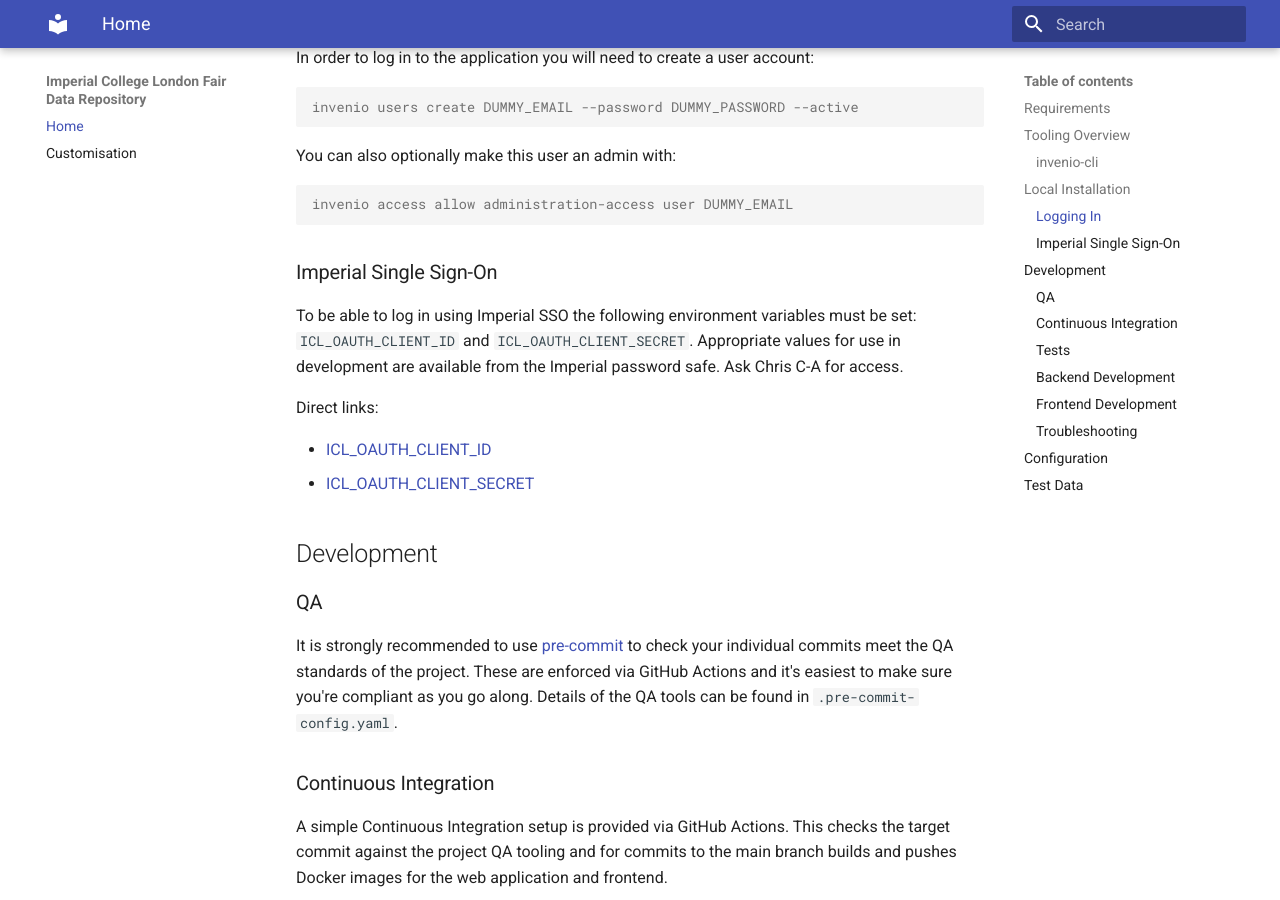
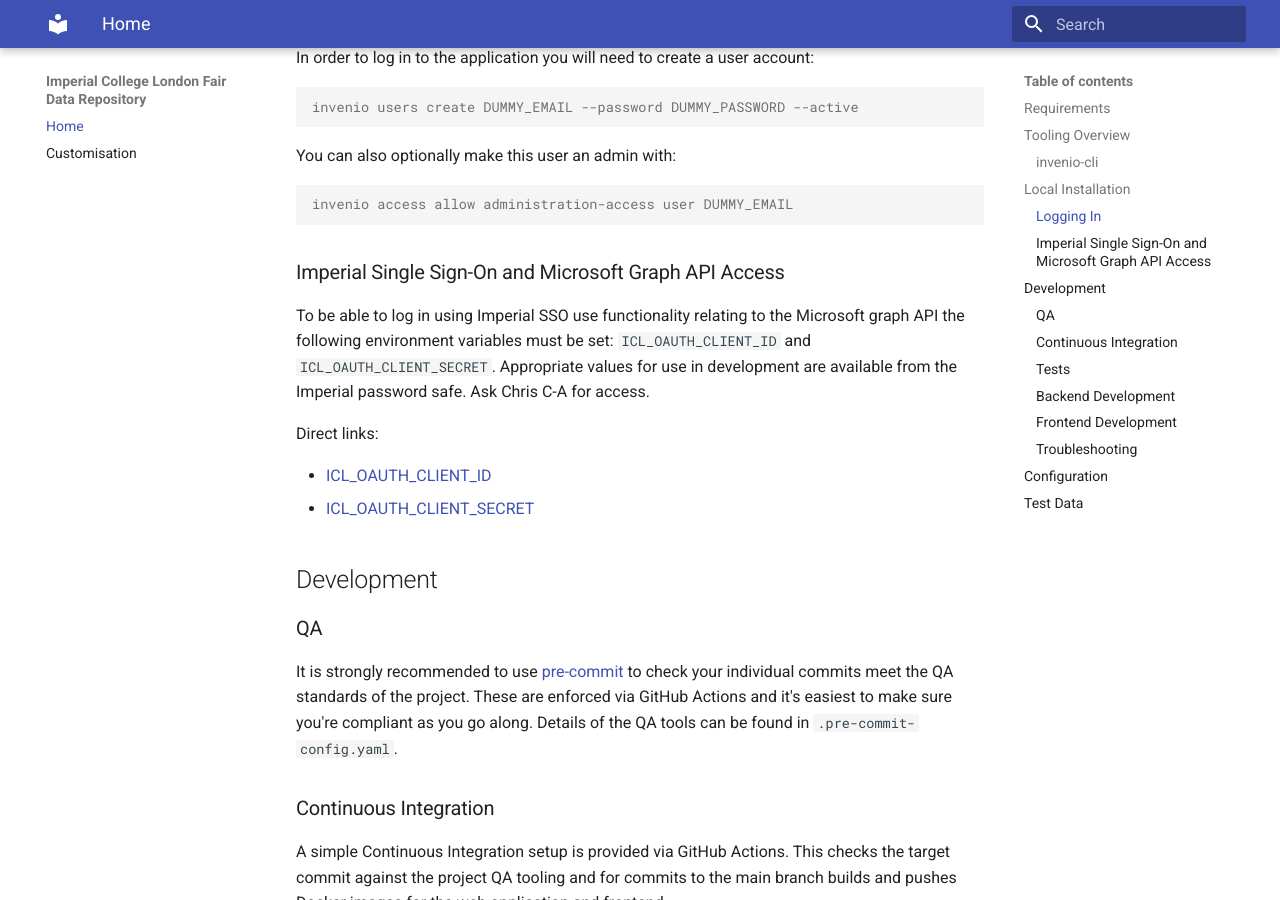
Before and after one commit to ImperialCollegeLondon/fair-data-repository, an MkDocs documentation site: the page built from docs/index.md, in a window 1280 px wide and 900 px high, scrolled down 2841 px. Built offline with MkDocs 1.6.1 and Material for MkDocs 9.7.7, drawn with Linux system fonts in a browser that asks for light colours.

Commit message:
Add reference to microsoft graph api in docs

````diff
--- a/docs/index.md
+++ b/docs/index.md
@@ -124,11 +124,12 @@
 invenio access allow administration-access user DUMMY_EMAIL
 ```
 
-### Imperial Single Sign-On
+### Imperial Single Sign-On and Microsoft Graph API Access
 
-To be able to log in using Imperial SSO the following environment variables must be set:
-`ICL_OAUTH_CLIENT_ID` and `ICL_OAUTH_CLIENT_SECRET`. Appropriate values for use in
-development are available from the Imperial password safe. Ask Chris C-A for access.
+To be able to log in using Imperial SSO use functionality relating to the Microsoft
+graph API the following environment variables must be set: `ICL_OAUTH_CLIENT_ID` and
+`ICL_OAUTH_CLIENT_SECRET`. Appropriate values for use in development are available from
+the Imperial password safe. Ask Chris C-A for access.
 
 Direct links:
 
````
